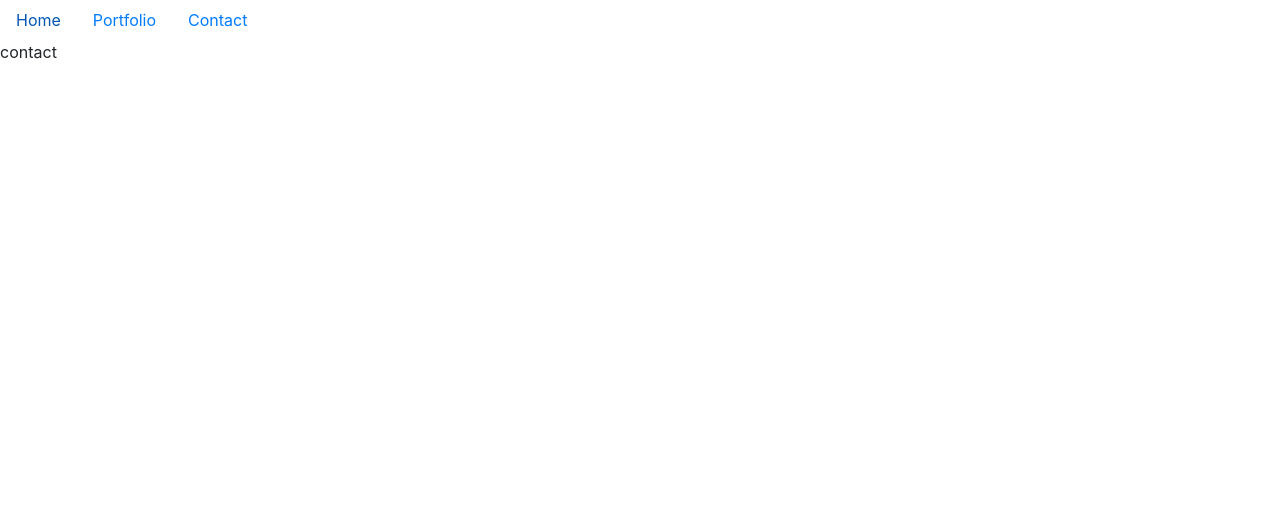
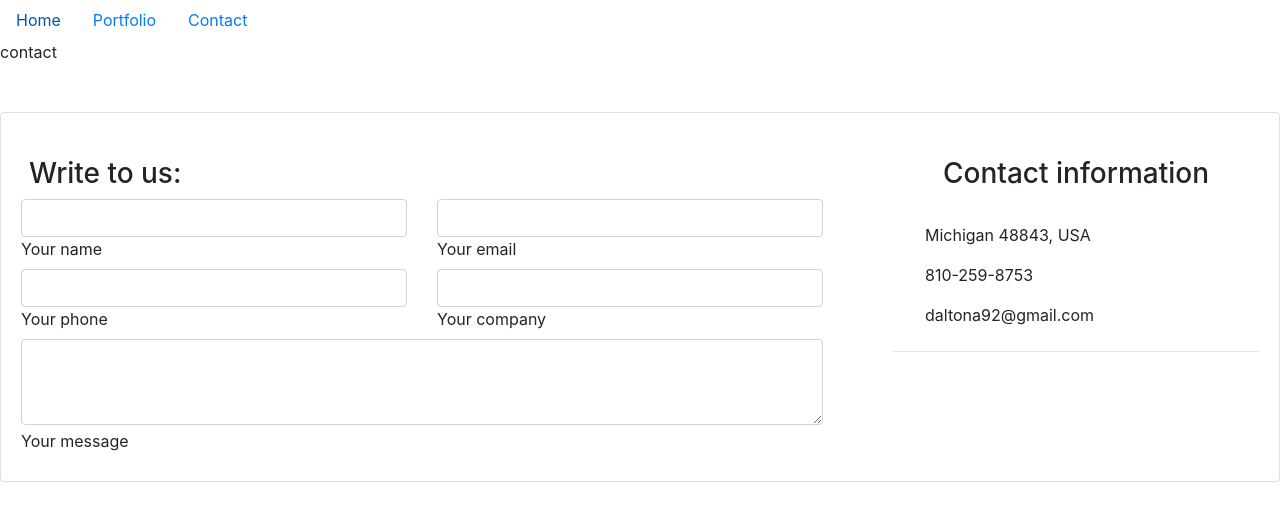
Before and after one commit to ghostly9592/2-Responsive-Portfolio, a plain HTML site: page contact.html in a window 1280 px wide. Drawn offline with nearby package versions, Linux system fonts and the light colour scheme.

Commit message:
set up the contact page

```diff
--- a/contact.html
+++ b/contact.html
@@ -22,6 +22,143 @@
         </li>
     </ul>
     <header>contact</header>
+    <!-- Section: Contact v.3 -->
+    <section class="contact-section my-5">
+
+        <!-- Form with header -->
+        <div class="card">
+
+            <!-- Grid row -->
+            <div class="row">
+
+                <!-- Grid column -->
+                <div class="col-lg-8">
+
+                    <div class="card-body form">
+
+                        <!-- Header -->
+                        <h3 class="mt-4"><i class="fas fa-envelope pr-2"></i>Write to us:</h3>
+
+                        <!-- Grid row -->
+                        <div class="row">
+
+                            <!-- Grid column -->
+                            <div class="col-md-6">
+                                <div class="md-form mb-0">
+                                    <input type="text" id="form-contact-name" class="form-control">
+                                    <label for="form-contact-name" class="">Your name</label>
+                                </div>
+                            </div>
+                            <!-- Grid column -->
+
+                            <!-- Grid column -->
+                            <div class="col-md-6">
+                                <div class="md-form mb-0">
+                                    <input type="text" id="form-contact-email" class="form-control">
+                                    <label for="form-contact-email" class="">Your email</label>
+                                </div>
+                            </div>
+                            <!-- Grid column -->
+
+                        </div>
+                        <!-- Grid row -->
+
+                        <!-- Grid row -->
+                        <div class="row">
+
+                            <!-- Grid column -->
+                            <div class="col-md-6">
+                                <div class="md-form mb-0">
+                                    <input type="text" id="form-contact-phone" class="form-control">
+                                    <label for="form-contact-phone" class="">Your phone</label>
+                                </div>
+                            </div>
+                            <!-- Grid column -->
+
+                            <!-- Grid column -->
+                            <div class="col-md-6">
+                                <div class="md-form mb-0">
+                                    <input type="text" id="form-contact-company" class="form-control">
+                                    <label for="form-contact-company" class="">Your company</label>
+                                </div>
+                            </div>
+                            <!-- Grid column -->
+
+                        </div>
+                        <!-- Grid row -->
+
+                        <!-- Grid row -->
+                        <div class="row">
+
+                            <!-- Grid column -->
+                            <div class="col-md-12">
+                                <div class="md-form mb-0">
+                                    <textarea id="form-contact-message" class="form-control md-textarea" rows="3"></textarea>
+                                    <label for="form-contact-message">Your message</label>
+                                    <a class="btn-floating btn-lg blue">
+                                        <i class="far fa-paper-plane"></i>
+                                    </a>
+                                </div>
+                            </div>
+                            <!-- Grid column -->
+
+                        </div>
+                        <!-- Grid row -->
+
+                    </div>
+
+                </div>
+                <!-- Grid column -->
+
+                <!-- Grid column -->
+                <div class="col-lg-4">
+
+                    <div class="card-body contact text-center h-100 white-text">
+
+                        <h3 class="my-4 pb-2">Contact information</h3>
+                        <ul class="text-lg-left list-unstyled ml-4">
+                            <li>
+                                <p><i class="fas fa-map-marker-alt pr-2"></i>Michigan 48843, USA</p>
+                            </li>
+                            <li>
+                                <p><i class="fas fa-phone pr-2"></i>810-259-8753</p>
+                            </li>
+                            <li>
+                                <p><i class="fas fa-envelope pr-2"></i>daltona92@gmail.com</p>
+                            </li>
+                        </ul>
+                        <hr class="hr-light my-4">
+                        <ul class="list-inline text-center list-unstyled">
+                            <li class="list-inline-item">
+                                <a class="p-2 fa-lg tw-ic">
+                                    <i class="fab fa-twitter"></i>
+                                </a>
+                            </li>
+                            <li class="list-inline-item">
+                                <a class="p-2 fa-lg li-ic">
+                                    <i class="fab fa-linkedin-in"> </i>
+                                </a>
+                            </li>
+                            <li class="list-inline-item">
+                                <a class="p-2 fa-lg ins-ic">
+                                    <i class="fab fa-instagram"> </i>
+                                </a>
+                            </li>
+                        </ul>
+
+                    </div>
+
+                </div>
+                <!-- Grid column -->
+
+            </div>
+            <!-- Grid row -->
+
+        </div>
+        <!-- Form with header -->
+
+    </section>
+
 
 </body>
 
```
